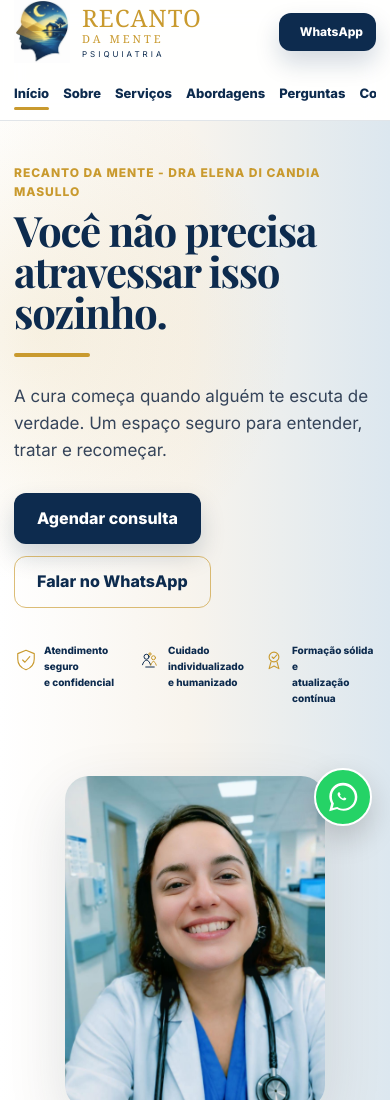
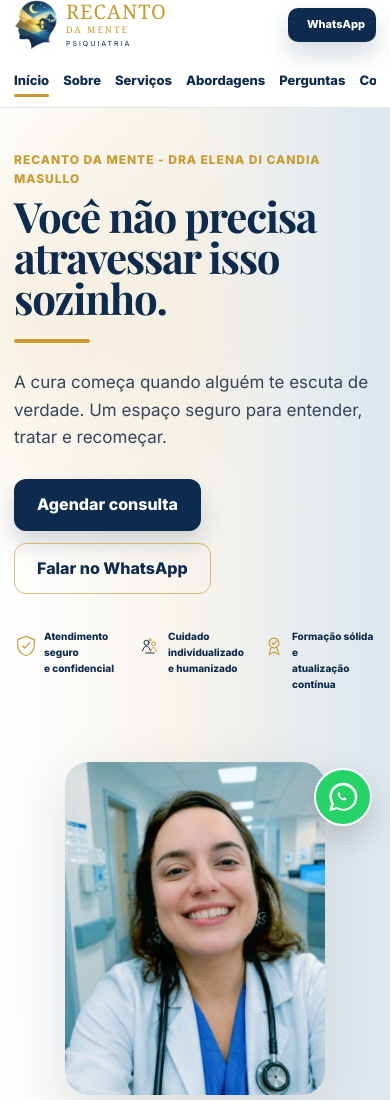
Before and after one commit to suportedrcarmine/site-psiquiatria, a plain HTML site: page index.html in a window 390 px wide. Shown: the top 1100 px of the page. Drawn offline with nearby package versions, Linux system fonts and the light colour scheme.

Commit message:
Update styles.css

```diff
--- a/styles.css
+++ b/styles.css
@@ -708,3 +708,53 @@ details p{
   }
 
 }
+@media (max-width:640px){
+  .topbar__inner{
+    display:grid !important;
+    grid-template-columns:minmax(0, 1fr) auto !important;
+    align-items:center !important;
+    column-gap:8px !important;
+  }
+
+  .brand{
+    min-width:0 !important;
+    gap:8px !important;
+  }
+
+  .brand__logo{
+    width:44px !important;
+  }
+
+  .brand__title{
+    font-size:20px !important;
+  }
+
+  .brand__subtitle{
+    font-size:9px !important;
+    letter-spacing:2px !important;
+  }
+
+  .brand__tagline{
+    font-size:7px !important;
+    letter-spacing:2px !important;
+  }
+
+  .btn--top{
+    display:inline-flex !important;
+    min-height:34px !important;
+    padding:7px 10px !important;
+    font-size:0 !important;
+    border-radius:10px !important;
+    white-space:nowrap !important;
+  }
+
+  .btn--top::after{
+    content:"WhatsApp";
+    font-size:11px;
+    font-weight:800;
+  }
+
+  .nav{
+    grid-column:1 / -1 !important;
+  }
+}
```
